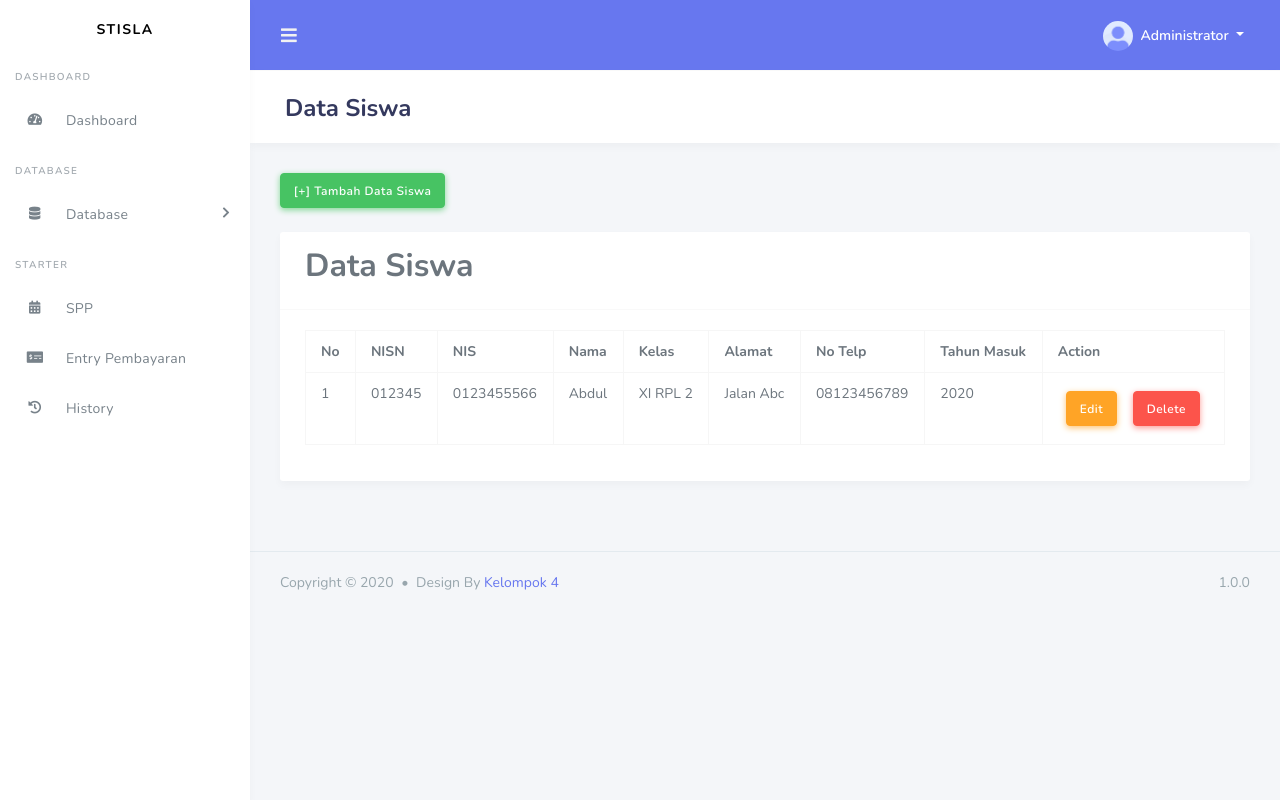
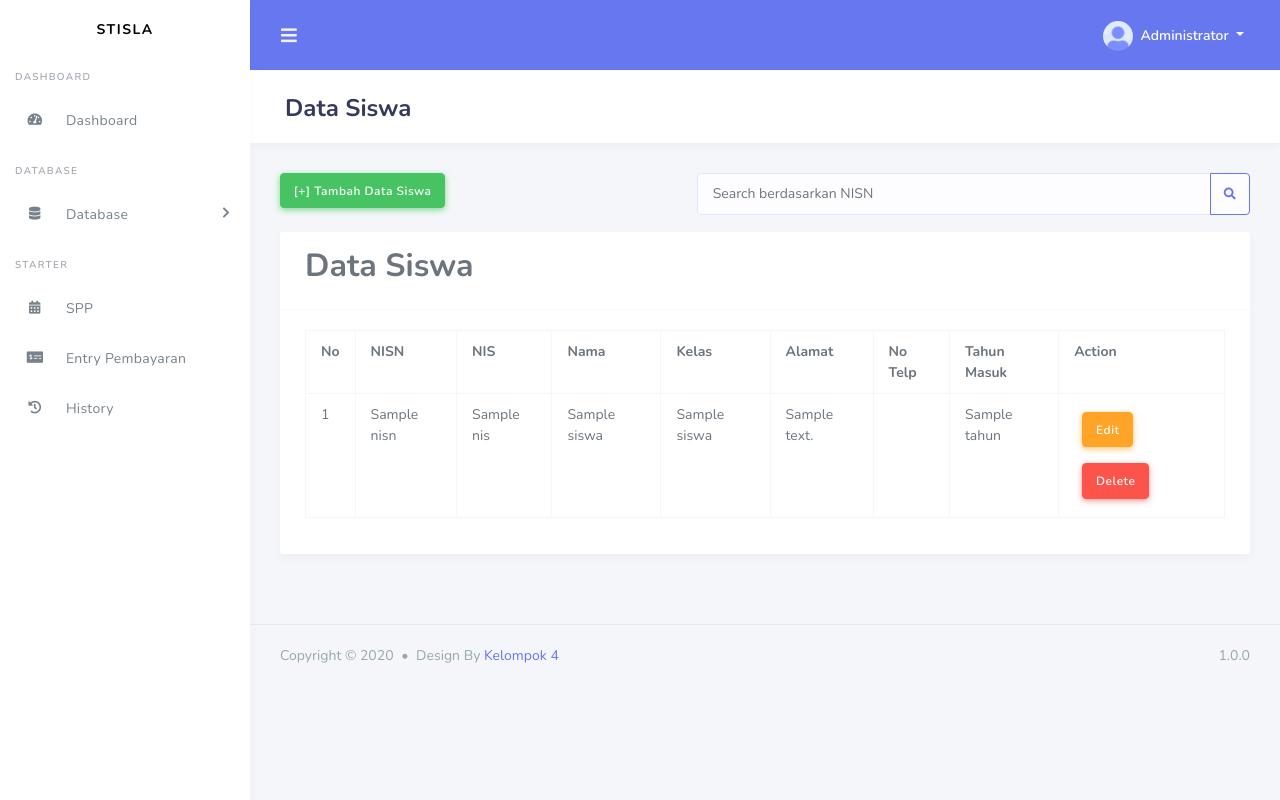
Before and after one commit to Kelompok4-eloquent/pembayaran-spp, a Laravel app: template spp_project/resources/views/admin/data_siswa/index.blade.php in a window 1280 px wide. Run offline with Laravel 8, Linux system fonts and the light colour scheme; the template is opened without the code that fills it: most values are stand-ins (such as "Sample title", 1, 10 or a date in 2020); some libraries are stand-ins or nearby versions.

Commit message:
menampilkan database untuk data_siswa

```diff
--- a/spp_project/resources/views/admin/data_siswa/index.blade.php
+++ b/spp_project/resources/views/admin/data_siswa/index.blade.php
@@ -6,7 +6,22 @@
 <div class="section-header">
     <h1>Data Siswa</h1>
 </div>
-<a href="{{ url('admin/data_siswa/tambah_siswa') }}" class="btn btn-success mb-4">[+] Tambah Data Siswa</a>
+<div class="row">
+    <div class="col-12 col-md-5 col-lg-5 col-xl-5"><a href="{{ url('admin/data_kelas/tambah_siswa') }}"
+            class="btn btn-success mb-4">[+] Tambah Data Siswa</a></div>
+    <div class="col-12 col-md-7 col-lg-7 col-xl-7">
+        <form action="/admin/data_siswa" method="get">
+            <div class="input-group mb-3">
+                <input type="text" class="form-control" name="nisn" placeholder="Search berdasarkan NISN">
+                <div class="input-group-append">
+                  <button class="btn btn-outline-primary" type="submit" id="button-addon2"><i class="fa fa-search"></i></button>
+                </div>
+              </div>
+
+        </form>
+    </div>
+
+</div>
 <div class="row">
     <div class="col-12 col-md-6 col-lg-12 col-xl-12">
         <div class="card">
@@ -28,18 +43,21 @@
                                 <th>Tahun Masuk</th>
                                 <th>Action</th>
                             </tr>
+                            @foreach ($siswas as $nomor=>$siswa)
+
+
                             <tr>
-                                <td>1</td>
-                                <td>012345</td>
-                                <td>0123455566</td>
-                                <td>Abdul</td>
-                                <td>XI RPL 2</td>
-                                <td>Jalan Abc</td>
-                                <td>08123456789</td>
-                                <td>2020</td>
+                                <td>{{ $nomor+1 }}</td>
+                                <td>{{ $siswa->nisn }}</td>
+                                <td>{{ $siswa->nis }}</td>
+                                <td>{{ $siswa->nama }}</td>
+                                <td>{{ $siswa->nama_kelas }}</td>
+                                <td>{{ $siswa->alamat }}</td>
+                                <td>{{ $siswa->no_telp }}</td>
+                                <td>{{ $siswa->tahun }}</td>
                                 <td><a href="" class="m-2 btn btn-warning">Edit</a><a href=""
                                         class="btn btn-danger m-2">Delete</a></td>
-                            </tr>
+                            </tr>@endforeach
                         </tbody>
                     </table>
                 </div>
```
